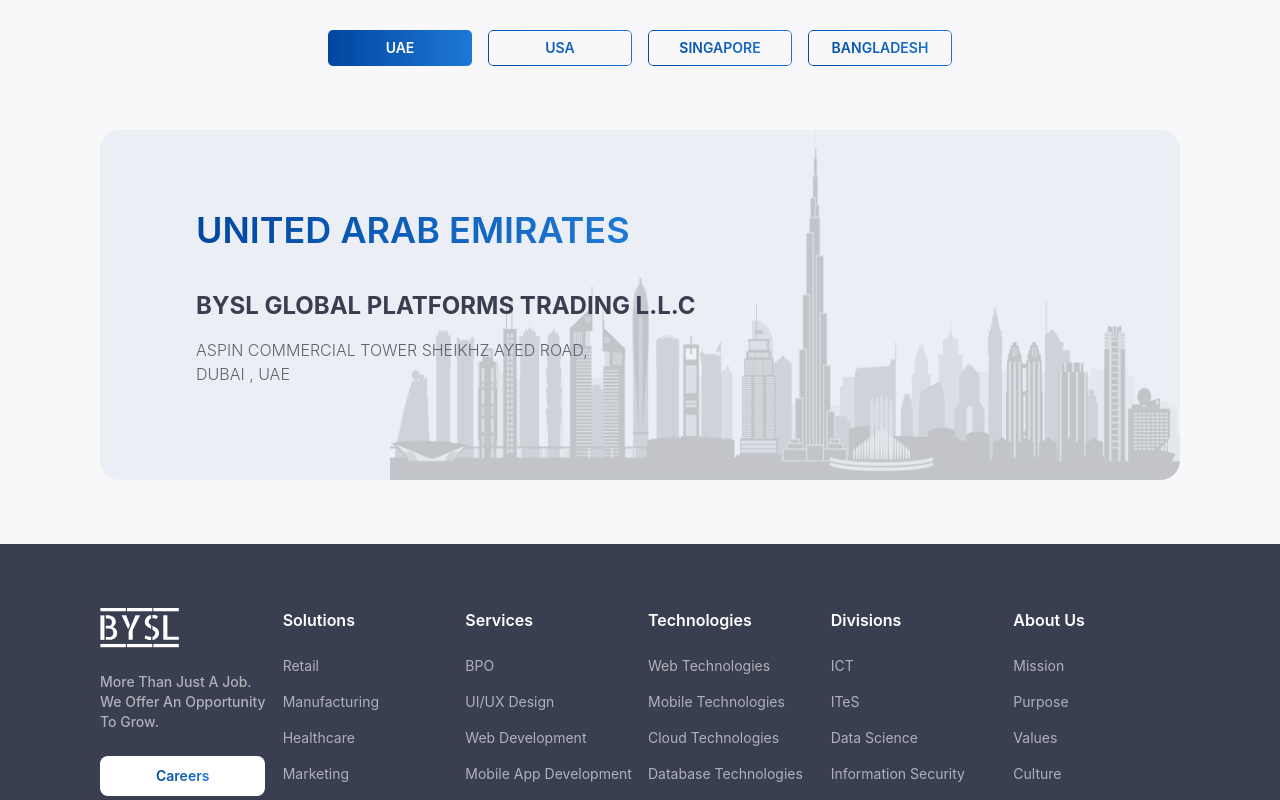
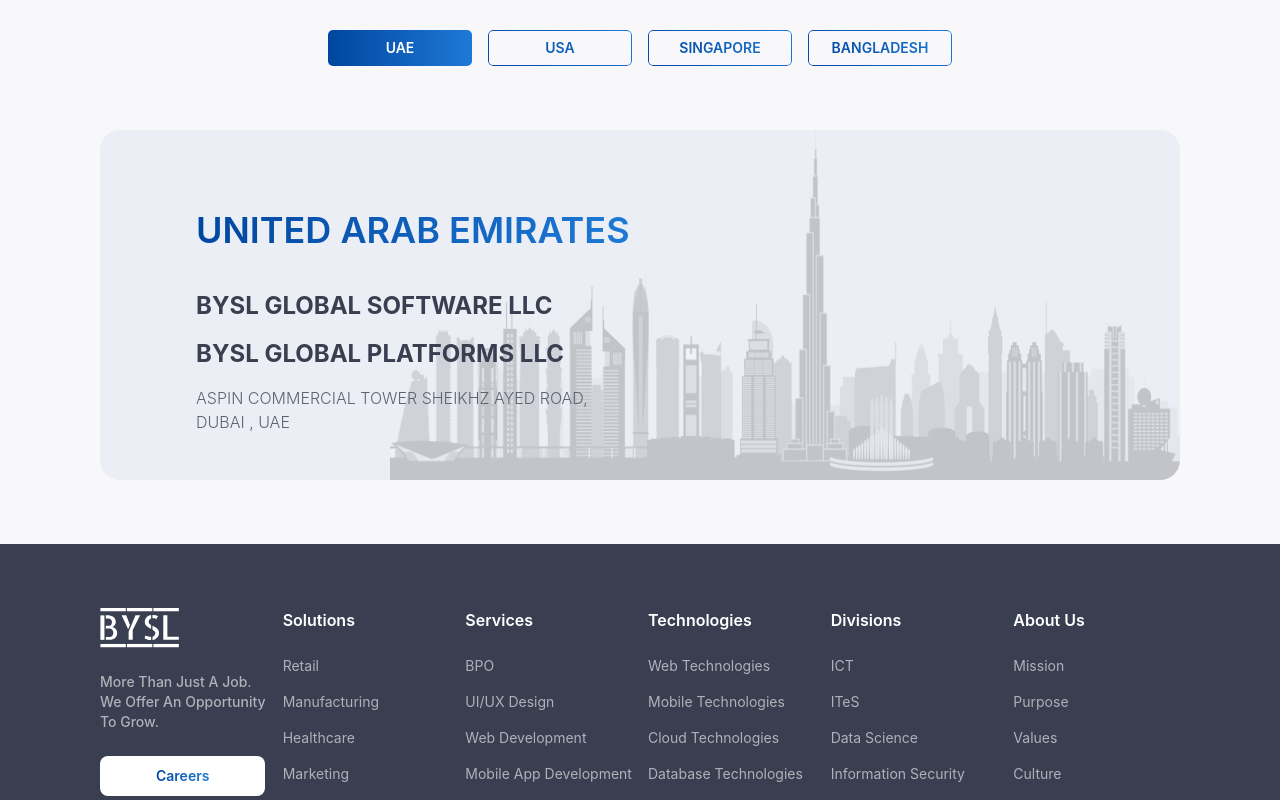
Before and after one commit to shovonBYSL/bysl-global, a Next.js app: page /contact-us in a window 1280 px wide. Shown: the part 800-1600 px from the top of the page. Built offline with nearby package versions, Linux system fonts and the light colour scheme.

Commit message:
contact-us updated

```diff
--- a/components/contact_us/CompanyLocations.js
+++ b/components/contact_us/CompanyLocations.js
@@ -32,7 +32,7 @@
         ))}
       </div>
 
-      {data.map(({ id, name, country, address, city }) => {
+      {data.map(({ id, name, name2, country, address, city }) => {
         return (
           id === location && (
             <div
@@ -50,6 +50,11 @@
               <p className="uppercase mt-6 xl:mt-10 mb-4 font-bold lg:text-xl xl:text-2xl text-gray-800">
                 {name}
               </p>
+              {name2 && (
+                <p className="uppercase mt-2 xl:mt-4 mb-4 font-bold lg:text-xl xl:text-2xl text-gray-800">
+                  {name2}
+                </p>
+              )}
               <p className="uppercase font-light text-sm xl:text-base text-gray-700">
                 {address}
                 <br className="hidden xs:block" /> {city}
--- a/public/data/contactUsData.js
+++ b/public/data/contactUsData.js
@@ -26,7 +26,8 @@
     id: 0,
     country: "United Arab Emirates",
     shortName: "UAE",
-    name: "BYSL GLOBAL PLATFORMS TRADING L.L.C",
+    name: "BYSL GLOBAL Software LLC",
+    name2: "BYSL GLOBAL PLATFORMs LLC",
     address: "Aspin commercial tower sheikhz ayed Road, ",
     city: "dubai , uae",
   },
```
